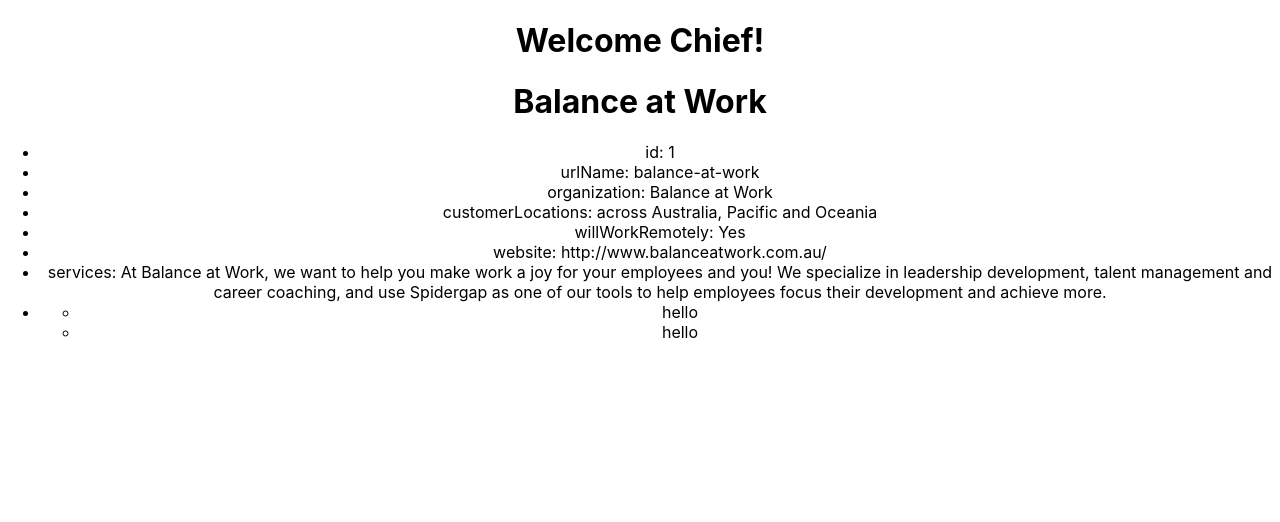
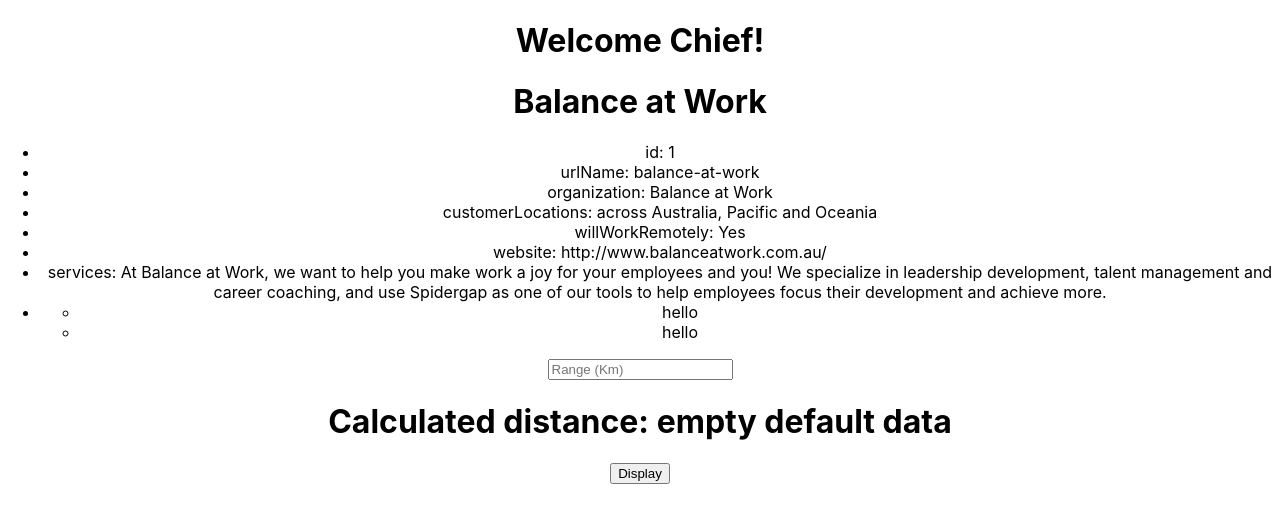
Before and after one commit to ConanDev/find_em, a React (Create React App) app: page / in a window 1280 px wide. Shown: the top 522 px of the page. Built offline with nearby package versions, Linux system fonts and the light colour scheme.

Commit message:
Basic Great Circle Distance Functionality
1. Some cleanup
2. Calculate the Great Circle Distance between our Location (Starbucks Caffe Central London) and the first office of our first partner.

Now, input_range.js is a child of ManagePartners.js

```diff
--- a/src/ManagePartners.js
+++ b/src/ManagePartners.js
@@ -1,10 +1,12 @@
-let partners = require('./partners.json')
+import { Input } from './input_range';
+const partners = require('./partners.json')
 
 export function DisplayStats(){
     //display the first company only
-    let p1 = partners[0]
-    let keys = Object.keys(p1)
-    let companyName = p1.organization
+    const p1 = partners[0]
+    const keys = Object.keys(p1)
+    const organization = p1.organization
+    let coordinates = p1.offices[0].coordinates.split(',') //assuming to be only 1 office for now
     const listItems = keys.map((key) =>
     {
         let res = null
@@ -32,10 +34,11 @@
 })
     return (
         <div>
-        <h1>{companyName}</h1>
+        <h1>{organization}</h1>
         <ul>
             {listItems}
         </ul>
+        <Input coordinates={coordinates}/>
         </div>
     );
 }
--- a/src/input_range.js
+++ b/src/input_range.js
@@ -1,16 +1,14 @@
 import React, {useState} from 'react';
 
-export function Input(){
+export function Input(props){
     const [data, setData] = useState("empty default data")
-    const [tempData, setTemp] = useState(null)
     const [data2, setData2] = useState("empty default data (runtime)")
     let inputText = "empty input textt"
     return(
         <div>
-        <input type="text" placeholder="enter range" onChange={OnChangeHandle} />
-        <h1>{"outputText: " + data}</h1>
-        <h1>{"runtime output:" + data2}</h1>
-        <button onClick={OnButtonClicked}>Display</button>
+        <input type="number" placeholder="Range (Km)" onChange={OnChangeHandle} />
+        <h1>{"Calculated distance: " + data}</h1>
+        <button onClick={() => OnButtonClicked(props)}>Display</button>
         </div>
     );
 
@@ -19,8 +17,38 @@
         setData2(inputText)
     }
 
-    function OnButtonClicked(){
-        alert(`inputText: ${inputText}`)
-        setData(data2)
+    function OnButtonClicked(props){
+        const dist = CalculateDistance(props)
+        setData(dist)
+    }
+
+    function CalculateDistance(props){
+        //bring json degree data from ManagePartners
+        let selfCoor = [51.5144636,-0.142571]
+        selfCoor = selfCoor.map(deg => DegreesToRadians(deg))
+        let targetCoor = props.coordinates
+        alert(typeof(targetCoor))
+        targetCoor = targetCoor.map(deg => DegreesToRadians(deg))
+        const dist = GCD(selfCoor, targetCoor)
+        return dist
+    }
+
+    function DegreesToRadians(deg){
+        return deg * Math.PI / 180
+    }
+
+    function GCD(p1, p2){
+        //calculates the Great Circle Distance between points p1 and p2
+        const r = 6371009 // earth mean radius => minimized errors
+        const a = Math.sin(p1[1]) * Math.sin(p2[1])
+        const b = Math.cos(p1[1]) * Math.cos(p2[1])
+        const c = Math.cos(p1[0] - p2[0])
+        const del_sigma = Math.acos(a*b + c)
+        const dist = r * del_sigma
+        return dist
     }
 }
+
+/**Your API should read the list of partners (from the attached JSON file), and return the company names
+ *  and addresses of the matching partners (with offices within the given range in kilometers)
+ * SORTED BY COMPANY NAME IN ASCENDING ORDER. */
```
